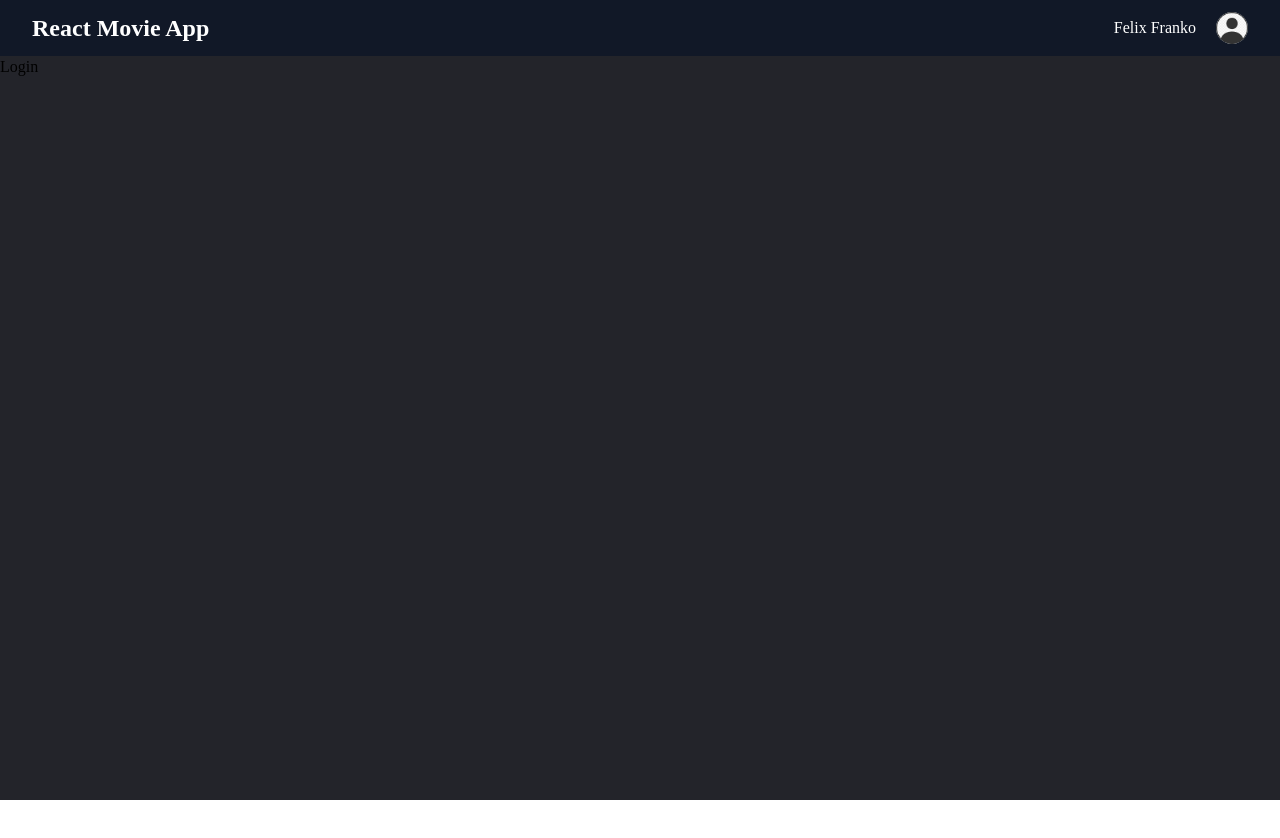
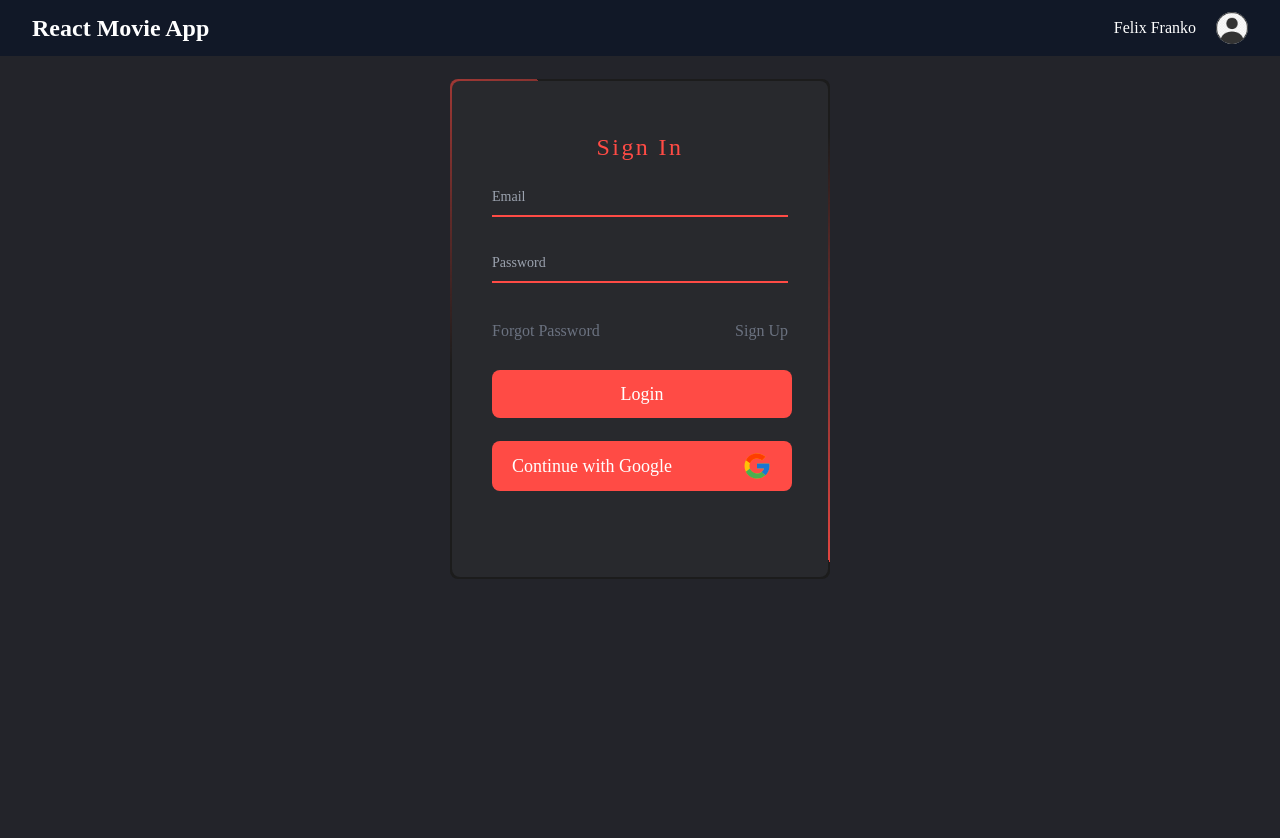
Before and after one commit to Hasan-Turkel/movies, a React (Create React App) app: page /login in a window 1280 px wide. Shown: the top 838 px of the page. Before the commit the page ends 800 px from the top, so only its background shows below. Built offline with nearby package versions, Linux system fonts and the light colour scheme.

Commit message:
login commit

```diff
--- a/src/pages/Login.jsx
+++ b/src/pages/Login.jsx
@@ -1,7 +1,77 @@
-import React from "react";
+import React, { useContext, useState } from "react";
+import GoogleIcon from "../assets/icons/GoogleIcon";
+import { AuthContext } from "../context/AuthContext";
+import { Link } from "react-router-dom";
 
 const Login = () => {
-  return <div>Login</div>;
+  const [email, setEmail] = useState("");
+  const [password, setPassword] = useState("");
+  const { signIn } = useContext(AuthContext);
+
+  const handleSubmit = (e) => {
+    e.preventDefault();
+    signIn(email, password);
+  };
+  return (
+    <div className="overflow-hidden flex-1 h-screen justify-center items-center bg-[#23242a]">
+      <div
+        className={`mt-[3vh] mx-auto overflow-hidden relative w-[380px] h-[500px] rounded-[8px] bg-[#1c1c1c] before:content-[""] before:absolute before:w-[380px] before:h-[420px] before:top-[-50%] before:left-[-50%] after:content-[""] after:absolute after:w-[380px] after:h-[420px] after:top-[-50%] after:left-[-50%] custom-linear-gradient`}
+      >
+        <form
+          onSubmit={handleSubmit}
+          className="absolute inset-[2px] rounded-[8px] bg-gray-100 dark:bg-[#28292d] z-[10] flex flex-col py-[50px] px-[40px]"
+        >
+          <h2 className="text-red-main text-2xl font-[500] text-center tracking-[0.1em] mb-3">
+            Sign In
+          </h2>
+
+          <div className="relative z-0 w-full mb-6 group">
+            <input
+              className="peer"
+              name="floating_email"
+              type="email"
+              placeholder=" "
+              required
+              onChange={(e) => setEmail(e.target.value)}
+            />
+            <label htmlFor="floating_email">Email</label>
+          </div>
+          <div className="relative z-0 w-full mb-6 group">
+            <input
+              className="peer"
+              name="floating_password"
+              type="password"
+              placeholder=" "
+              required
+              onChange={(e) => setPassword(e.target.value)}
+            />
+            <label htmlFor="floating_password">Password</label>
+          </div>
+          <div className="flex justify-between">
+            <span className="py-3 font-[0.75em] cursor-pointer decoration-none text-gray-500 hover:text-[#ff4b45]">
+              Forgot Password
+            </span>
+            <Link
+              className="py-3 font-[0.75em] cursor-pointer decoration-none text-gray-500 hover:text-[#ff4b45]"
+              to="/register"
+            >
+              Sign Up
+            </Link>
+          </div>
+          <button type="submit" className="btn-danger">
+            Login
+          </button>
+          <button
+            type="button"
+            className="btn-danger flex justify-between items-center"
+          >
+            Continue with Google
+            <GoogleIcon color="currentColor" />
+          </button>
+        </form>
+      </div>
+    </div>
+  );
 };
 
 export default Login;
```
